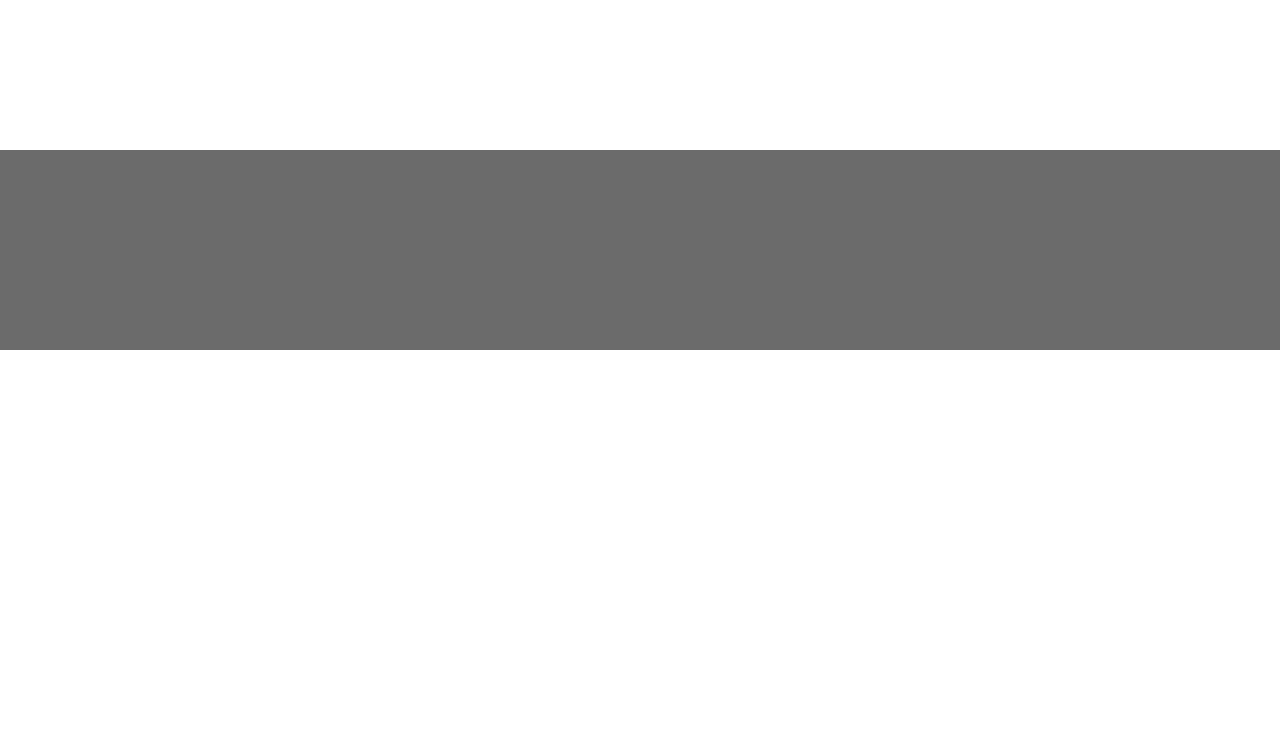
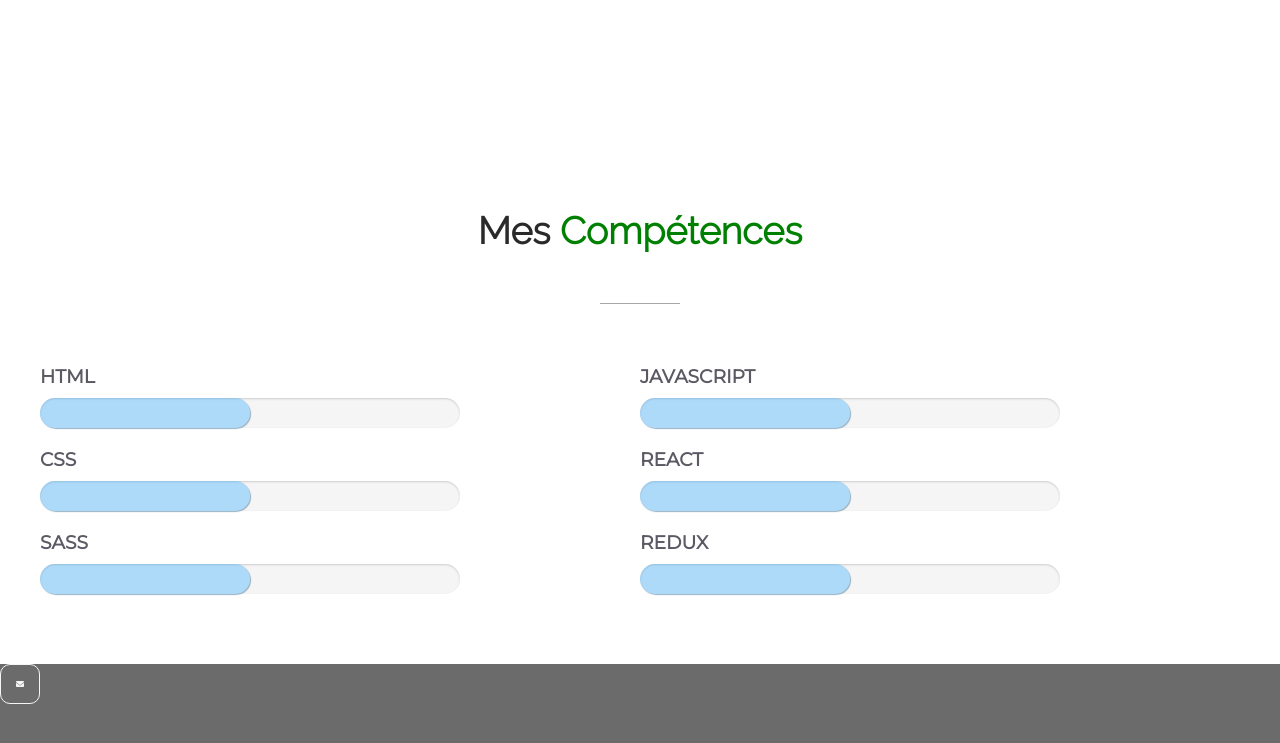
Before and after one commit to pim-chan/MyPortfolio, a plain HTML site: page index.html in a window 1280 px wide. Shown: the part 1741-2484 px from the top of the page. Before the commit the page ends 2091 px from the top, so only its background shows below. Drawn offline with Linux system fonts and the light colour scheme.

Commit message:
section competences

```diff
--- a/index.html
+++ b/index.html
@@ -16,9 +16,9 @@
                     <path d="M392.8 1.2c-17-4.9-34.7 5-39.6 22l-128 448c-4.9 17 5 34.7 22 39.6s34.7-5 39.6-22l128-448c4.9-17-5-34.7-22-39.6zm80.6 120.1c-12.5 12.5-12.5 32.8 0 45.3L562.7 256l-89.4 89.4c-12.5 12.5-12.5 32.8 0 45.3s32.8 12.5 45.3 0l112-112c12.5-12.5 12.5-32.8 0-45.3l-112-112c-12.5-12.5-32.8-12.5-45.3 0zm-306.7 0c-12.5-12.5-32.8-12.5-45.3 0l-112 112c-12.5 12.5-12.5 32.8 0 45.3l112 112c12.5 12.5 32.8 12.5 45.3 0s12.5-32.8 0-45.3L77.3 256l89.4-89.4c12.5-12.5 12.5-32.8 0-45.3z"/>
                 </svg>
                 <nav class="header_nav">
-                    <a href="#about-me">About Me</a>
-                    <a href="#projects">Projects</a>
-                    <a href="#skills">Skills</a>
+                    <a href="#about-me">Présentation</a>
+                    <a href="#projects">Projets</a>
+                    <a href="#competences">Compétences</a>
                     <a href="#">Contact</a>
                 </nav>
             </div>
@@ -28,9 +28,8 @@
     <!-- Bannière -->
     <section class="ban">
         <div class="ban_content">
-
-            <h2>Hi, I'm Chloé</h2>
-            <h3><span>Web</span> Developer</h3>
+            <h1>Bonjour, je suis Chloé </br></h1>
+            <h1>Développeur <span>Web</span></h1>
             <p class="ban_text">Lorem ipsum dolor consectetur adipisicing elit liberodicta</p>
         </div>
     </section>
@@ -38,7 +37,7 @@
     <!-- A propos de moi -->
     <section id="about-me">
         <div class="title-container">
-            <h2 class="title">About <span>Me</span></h2>
+            <h2 class="title">A Propos de <span>Moi</span></h2>
         </div>
         <p> Passionnée de développement web actuellement en <strong> reconversion professionnelle</strong> et en cours de formation en tant qu'<strong>Intégrateur Web</strong> chez OpenClassrooms. <br/> <br/> Explorez mon portfolio pour découvrir mes projets en cours et en devenir. Je suis impatiente de partager mon <strong>parcours d'apprentissage</strong> et de discuter de <strong>futures opportunités</strong> dans le domaine du développement web. <br/> <br/>Merci de prendre le temps de découvrir <span>mes projets</span> !</p>
     </section>
@@ -46,7 +45,7 @@
     <!-- Projets -->
     <section id="projects">
         <div class="title-container">
-            <h1 class="title">My <span>Projects</span></h1>
+            <h2 class="title">Mes <span>Projets</span></h2>
         </div>
 
         <div class="projects_cards">
@@ -57,7 +56,8 @@
                 <div class="project_presentation">
                     <img class="presentation_img"  src="./images/logo.png" alt="">
                     <p>
-                        Lorem ipsum dolor sit amet consectetur adipisicing elit. Magni atque est sint reprehenderit tempora qui, amet quos sunt architecto voluptatibus .</p>
+                        Lorem ipsum dolor sit amet consectetur adipisicing elit. Magni atque est sint reprehenderit tempora qui, amet quos sunt architecto voluptatibus.
+                    </p>
                 </div>
             </article>
 
@@ -68,7 +68,8 @@
                 <div class="project_presentation">
                     <img class="presentation_img"  src="./images/argentbank_logo.png" alt="">
                     <p>
-                        Lorem ipsum dolor sit amet consectetur adipisicing elit. Magni atque est sint reprehenderit tempora qui, amet quos sunt architecto voluptatibus .</p>
+                        Lorem ipsum dolor sit amet consectetur adipisicing elit. Magni atque est sint reprehenderit tempora qui, amet quos sunt architecto voluptatibus.
+                    </p>
                 </div>
             </article>
 
@@ -79,30 +80,68 @@
                 <div class="project_presentation">
                     <img class="presentation_img" src="./images/Group 13.png" alt="">
                     <p>
-                        Lorem ipsum dolor sit amet consectetur adipisicing elit. Magni atque est sint reprehenderit tempora qui, amet quos sunt architecto voluptatibus .</p>
+                        Lorem ipsum dolor sit amet consectetur adipisicing elit. Magni atque est sint reprehenderit tempora qui, amet quos sunt architecto voluptatibus .
+                    </p>
                 </div>
             </article>
         </div>
     </section>
 
-    <section id="skills">
+    <!-- Compétences -->
+    <section id="competences">
+        <div class="title-container">
+            <h1 class="title">Mes <span>Compétences</span></h1>
+        </div>
 
+        <div class="competences_container">
+            <div class="competences_column">
+                <div class="competence">
+                    <h3>HTML</h3>
+                    <div class="skill-bar">
+                        <div class="progress-bar bar-1 "></div>
+                    </div>
+                </div>
+                <div class="competence">
+                    <h3>CSS</h3>
+                    <div class="skill-bar">
+                        <div class="progress-bar bar-2 "></div>
+                    </div>
+                </div>
+                <div class="competence">
+                    <h3>SASS</h3>
+                    <div class="skill-bar">
+                        <div class="progress-bar bar-2 "></div>
+                    </div>
+                </div>
+            </div>
+
+            <div class="competences_column">
+                <div class="competence">
+                    <h3>JAVASCRIPT</h3>
+                    <div class="skill-bar">
+                        <div class="progress-bar bar-3 "></div>
+                    </div>
+                </div>
+                <div class="competence">
+                    <h3>REACT</h3>
+                    <div class="skill-bar">
+                        <div class="progress-bar bar-3 "></div>
+                    </div>
+                </div>
+                <div class="competence">
+                    <h3>REDUX</h3>
+                    <div class="skill-bar">
+                        <div class="progress-bar bar-3 "></div>
+                    </div>
+                </div>
+            </div>
+        </div>
     </section>
 
-
-    <!-- Compétences -->
-    <!-- <section class="competences">
-        <div class="skill-bar">
-            <div class="progress-bar bar1"></div>
-        </div>
-
-        <div class="skill-bar">
-            <div class="progress-bar bar2 "></div>
-        </div>
-    </section> -->
-
     <footer>
-
+        <svg class="icon_mail" xmlns="http://www.w3.org/2000/svg" viewBox="0 0 512 512">
+            <path d="M48 64C21.5 64 0 85.5 0 112c0 15.1 7.1 29.3 19.2 38.4L236.8 313.6c11.4 8.5 27 8.5 38.4 0L492.8 150.4c12.1-9.1 19.2-23.3 19.2-38.4c0-26.5-21.5-48-48-48H48zM0 176V384c0 35.3 28.7 64 64 64H448c35.3 0 64-28.7 64-64V176L294.4 339.2c-22.8 17.1-54 17.1-76.8 0L0 176z"/>
+        </svg>
     </footer>
 
     <script src="index.js"></script>
--- a/style.css
+++ b/style.css
@@ -6,7 +6,7 @@
   box-sizing: border-box;
 }
 
-body {
+body, p {
   margin: 0;
   padding: 0;
   font-family: "Montserrat", sans-serif;
@@ -14,7 +14,7 @@ body {
 }
 
 .title {
-  width: 300px;
+  width: 400px;
   text-align: center;
 }
 
@@ -96,13 +96,13 @@ section {
   gap: 10px;
 }
 
-.ban_content h2 {
+.ban_content h1 {
   font-family: "Raleway", serif;
   font-weight: 300;
   font-size: 30px;
   margin: 0;
 }
-.ban_content h3 {
+.ban_content h1 {
   font-family: "Raleway", serif;
   font-weight: normal;
   font-size: 55px;
@@ -130,6 +130,7 @@ section {
   font-size: 18px;
   text-align: center;
   z-index: 2;
+  margin: 20px 0 40px;
 }
 
 #about-me svg {
@@ -157,6 +158,7 @@ span {
 .projects_cards {
   box-sizing: border-box;
   width: 100%;
+  margin: 10px 0 20px;
   padding: 0 50px;
   gap: 80px;
   display: grid;
@@ -181,6 +183,15 @@ span {
   transform: scale(1.05);
 }
 
+/* .presentation_img {
+  opacity: 0;
+}
+
+.card_container:hover + .project_presentation img {
+  opacity: 1;
+} */
+
+
 .overlay_img {
   width: 100%;
 }
@@ -201,10 +212,10 @@ width: 110%;
 }
 
 .card-1 .card_img {
-  width: 90%;
+  width: 95%;
 }
 
-.card_overlay {
+/* .card_overlay {
   position: absolute;
   top: 0;
   left: 0;
@@ -220,7 +231,9 @@ width: 110%;
 }
 .card_overlay:hover {
   opacity: 1;
-}
+} */
+
+
 
 .project_presentation {
   max-height: 0;
@@ -249,11 +262,31 @@ footer {
 }
 
 
- /* Compétences
+ /* Compétences */
  .competences {
   width: 100%;
   height: 400px;
   padding: 0 40px;
+}
+
+.competences_container {
+  display: flex;
+  width: 100%;
+  margin: 30px 0;
+}
+
+.competences_column {
+  width: 100%;
+  display: flex;
+  flex-direction: column;
+  gap: 20px;
+}
+.competence {
+  width: 100%;
+}
+
+.competence h3 {
+  margin: 0 0 10px;
 }
 
 .skill-bar {
@@ -262,7 +295,6 @@ footer {
   background-color:#f5f5f5;
   border-radius: 40px;
   box-shadow: inset 0 1px 2px rgba(138, 138, 138, 0.369);
-  margin-bottom: 50px;
 }
 
 .progress-bar {
@@ -271,4 +303,13 @@ footer {
   width: 50%;
   background-color: rgba(47, 168, 255, 0.355);
   box-shadow: 1px 1px 1px rgba(22, 81, 123, 0.433);
-} */
+}
+
+/* FOOTER */
+.icon_mail {
+  height: 40px;
+  fill: #f5f5f5;
+  padding: 15px;
+  border: #f5f5f5 1px solid;
+  border-radius: 10px;
+}
```
Also changed, not shown: index.js (+2 -21 lines), images/Design sans titre.png (added).
